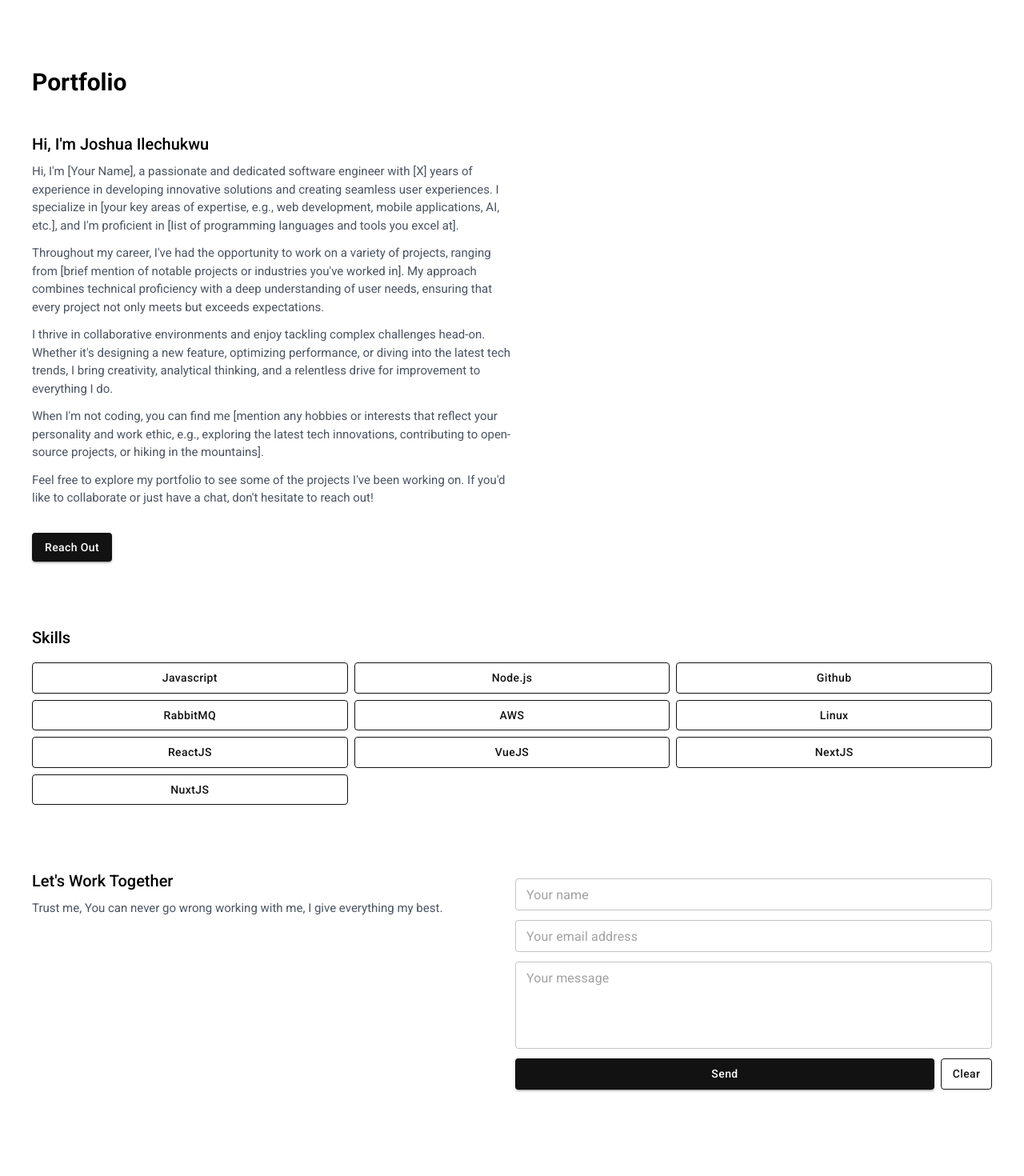
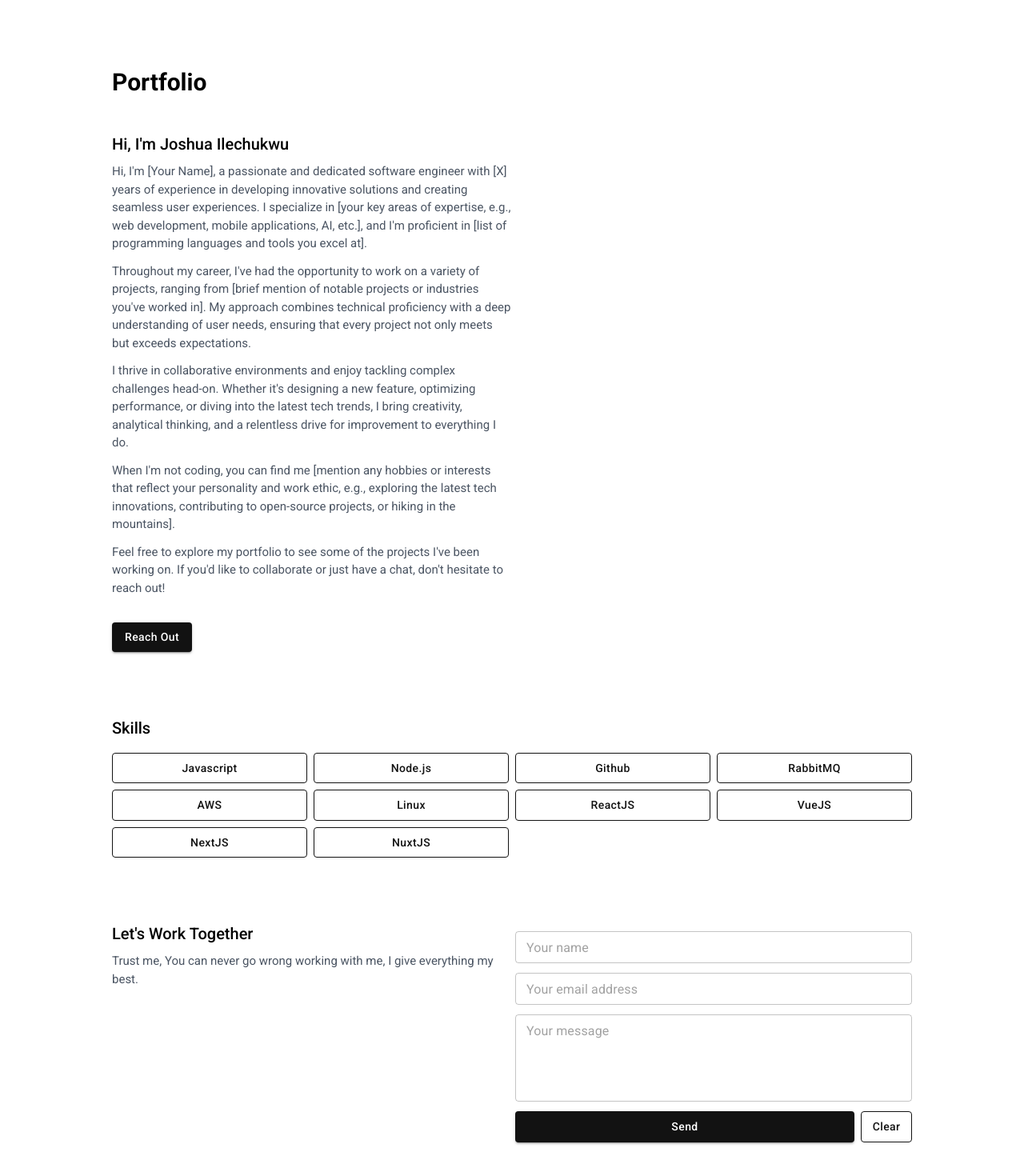
Before and after one commit to ilechuks73/ilechuks73, a Next.js app: page / in a window 1280 px wide. Shown: the top 1470 px of the page at 80% size. Built offline with nearby package versions, Linux system fonts and the light colour scheme.

Commit message:
UI UPDATE

```diff
--- a/src/components/root/Contact.js
+++ b/src/components/root/Contact.js
@@ -1,7 +1,7 @@
 import { Button as MuiButton, TextField as MuiTextField } from "@mui/material";
 export default function Contact() {
   return (
-    <div className={"font-roboto max-w-[1500px] mx-4 md:mx-10 mt-20 xl:mx-auto"}>
+    <div className={"font-roboto max-w-[1000px] mx-4 md:mx-10 mt-20 lg:mx-auto"}>
       <div className={"mt-10 flex flex-wrap sm:flex-nowrap gap-2 w-full"}>
         <div className={"w-full md:w-[50%] xl:w-[70%]"}>
           <h1 className={"text-[20px] font-medium"}>{"Let's Work Together"}</h1>
--- a/src/components/root/Skills.js
+++ b/src/components/root/Skills.js
@@ -2,12 +2,12 @@ import { Button as MuiButton, TextField as MuiTextField } from "@mui/material";
 export default function Skills() {
   return (
     <div
-      className={"font-roboto max-w-[1500px] mx-4 md:mx-10 mt-20 xl:mx-auto"}
+      className={"font-roboto max-w-[1000px] mx-4 md:mx-10 mt-20 lg:mx-auto"}
     >
       <div className={"mt-10 w-full"}>
         <h1 className={"text-[20px] font-medium"}>{"Skills"}</h1>
       </div>
-      <div className={"mt-4 w-full grid grid-cols-3 gap-2"}>
+      <div className={"mt-4 w-full grid grid-cols-3 lg:grid-cols-4 gap-2"}>
         {[
           "Javascript",
           "Node.js",
@@ -21,9 +21,8 @@ export default function Skills() {
           "NuxtJS",
         ].map((item, index) => {
           return (
-            <div>
+            <div key={index}>
               <MuiButton
-                key={index}
                 color="primary"
                 className={
                   "!w-full !border !border-solid !border-black !text-black"
--- a/src/components/root/TopSection.js
+++ b/src/components/root/TopSection.js
@@ -2,7 +2,7 @@
 import { Button as MuiButton } from "@mui/material";
 export default function TopSection() {
   return (
-    <div className={"font-roboto max-w-[1500px] mx-4 md:mx-10 mt-20 xl:mx-auto"}>
+    <div className={"font-roboto max-w-[1000px] mx-4 md:mx-10 mt-20 lg:mx-auto"}>
       <h1 className={"text-[30px] font-bold"}>Portfolio</h1>
       <div className={"mt-10 flex w-full"}>
         <div className={"w-[100%] md:w-[50%]"}>
```
Also changed, not shown: 1 other file (tests, documents, lock files or other folders).
